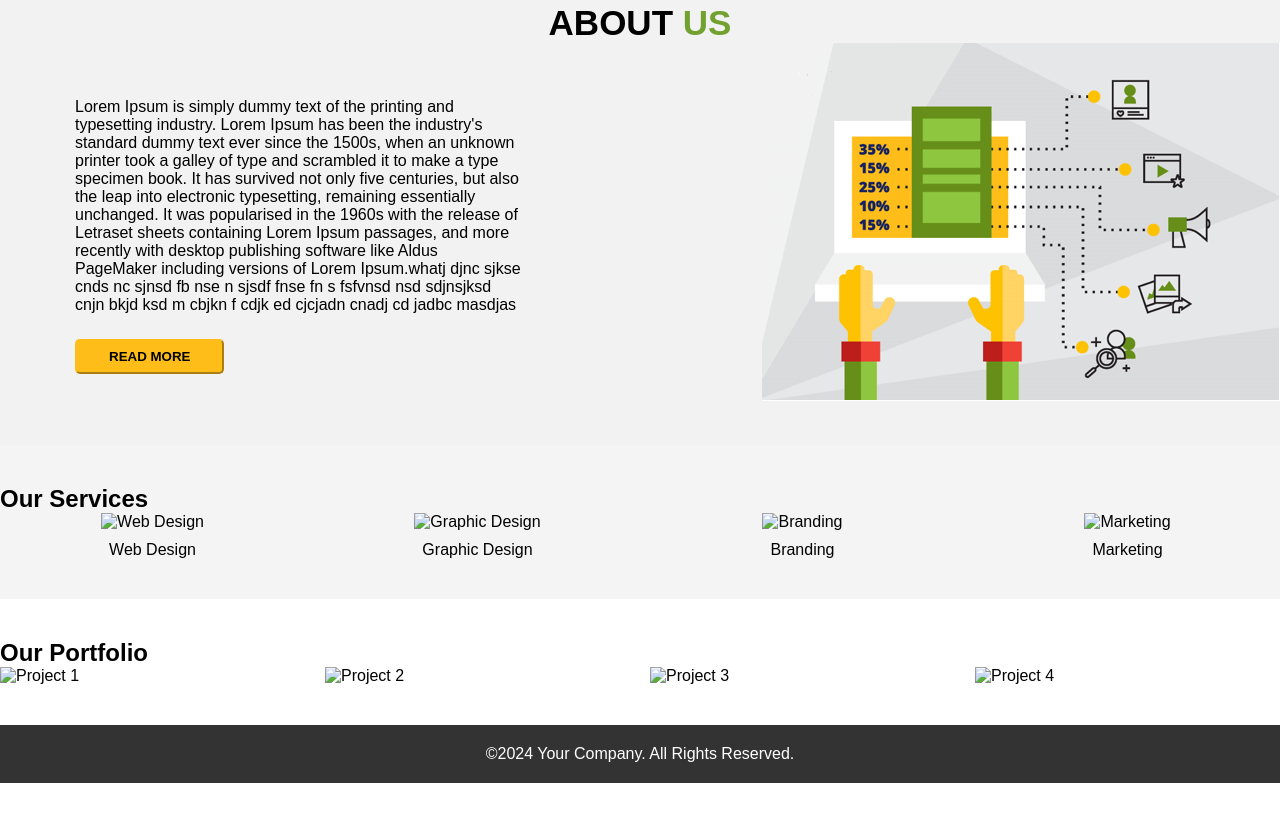
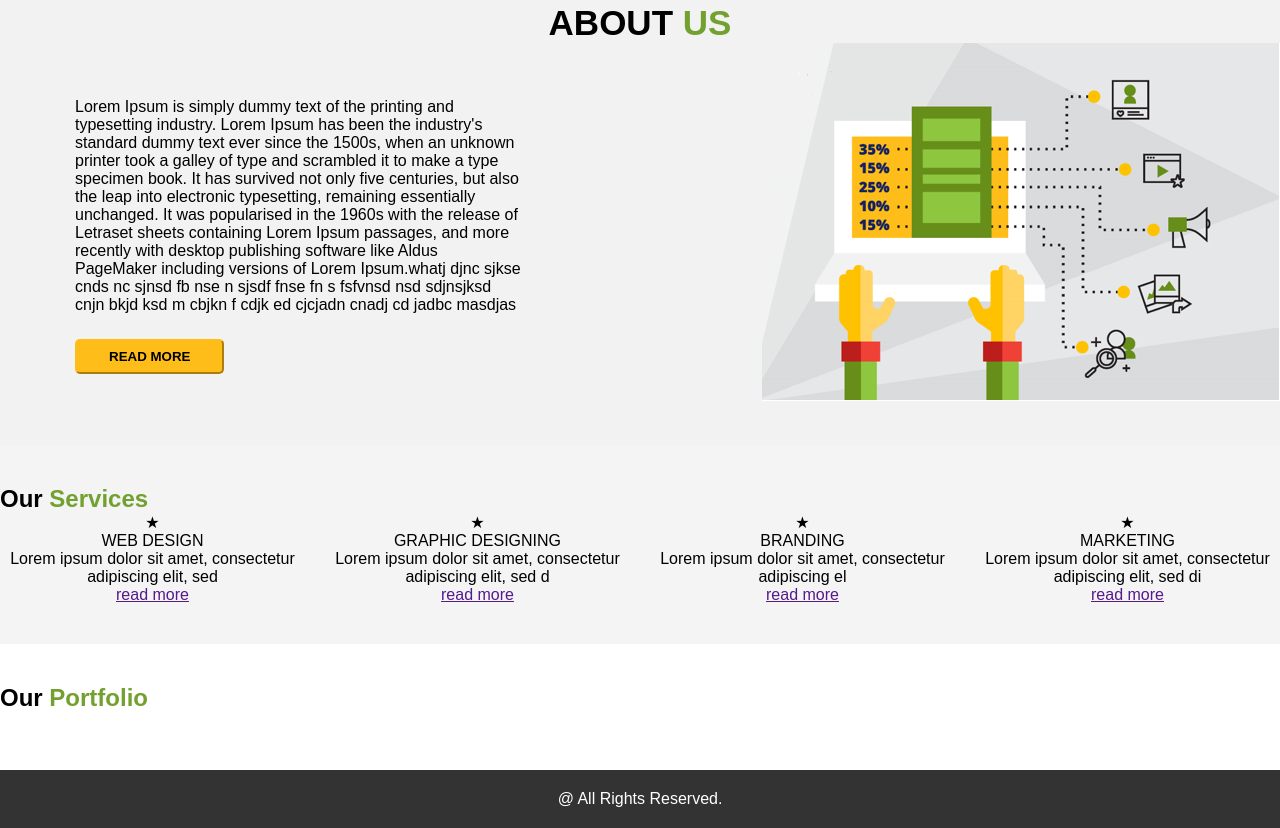
Before and after one commit to Huzaifa206/panacloud-website, a plain HTML site: page index.html in a window 1280 px wide. Shown: the part 868-1696 px from the top of the page. Before the commit the page ends 1651 px from the top, so only its background shows below. Drawn offline with Linux system fonts and the light colour scheme.

Commit message:
Update index.html

```diff
--- a/index.html
+++ b/index.html
@@ -11,19 +11,19 @@
         <div class="contactbar">
             <p>+123-0111-3001</p>
             <p>+123-0111-3001</p>
-            <a href="#" class="button">Call Me Back</a>
+            <a href="" class="button">Call Me Back</a>
         </div>
         <div class="navbar">
             <img class="logo" src="websitelogo.png" alt="Company Logo">
                 <ul>
-                    <li><a href="#">Why Us</a></li>
-                    <li><a href="#">About</a></li>
-                    <li><a href="#">Services</a></li>
-                    <li><a href="#">Portfolio</a></li>
-                    <li><a href="#">Process</a></li>
-                    <li><a href="#">Reviews</a></li>
-                    <li><a href="#">Our skills</a></li>
-                    <li><a href="#">Contact us</a></li>
+                    <li><a href="">Why Us</a></li>
+                    <li><a href="">About</a></li>
+                    <li><a href="">Services</a></li>
+                    <li><a href="">Portfolio</a></li>
+                    <li><a href="">Process</a></li>
+                    <li><a href="">Reviews</a></li>
+                    <li><a href="">Our skills</a></li>
+                    <li><a href="">Contact us</a></li>
                 </ul>
         </div>
     </header>
@@ -32,7 +32,7 @@
         <div>
             <h1>WE ARE EXPERTS</h1>
             <p>Lorem ipsum dolor sit amet, consectetur adipiscing elit.</p>
-            <button href="#" >Read More</button>
+            <button href="" >Read More</button>
         </div>
         <div class="designbox1">a</div>
         <div class="designbox2">a</div>
@@ -59,7 +59,7 @@
                     <p>Experience</p>
                 </div>
                 <div class="advantage-item">
-                    <img src="client.png" alt="Happy Clients">
+                    <img src="client.png" alt="Happy clients">
                     <p>Happy Clients</p>
                 </div>
                 <div class="advantage-item">
@@ -79,7 +79,7 @@
             <div class="about-content">
                 <div class="about-text">
                     <p>Lorem Ipsum is simply dummy text of the printing and typesetting industry. Lorem Ipsum has been the industry's standard dummy text ever since the 1500s, when an unknown printer took a galley of type and scrambled it to make a type specimen book. It has survived not only five centuries, but also the leap into electronic typesetting, remaining essentially unchanged. It was popularised in the 1960s with the release of Letraset sheets containing Lorem Ipsum passages, and more recently with desktop publishing software like Aldus PageMaker including versions of Lorem Ipsum.whatj djnc sjkse cnds nc sjnsd fb nse n sjsdf fnse fn s fsfvnsd nsd sdjnsjksd cnjn bkjd  ksd m cbjkn f cdjk ed  cjcjadn cnadj cd jadbc masdjas</p>
-                    <button href="#" class="button">Read More</button>
+                    <button href="" class="button">Read More</button>
                 </div>
                 <div class="about-image">
                     <img src="about.png" alt="About Us">
@@ -89,24 +89,54 @@
     </section>
 
     <section class="services">
-        <div class="container">
-            <h2>Our Services</h2>
+        <div>
+            <h2>
+                <span class="text-black">Our</span>
+                <span class="text-green">Services</span>
+            </h2>
             <div class="services-grid">
-                <div class="service-item">
-                    <img src="service1.png" alt="Web Design">
-                    <p>Web Design</p>
+                <div class="service-box">
+                    <div class="circle">
+                        <div class="star">★</div>
+                    </div>
+                    <div class="title">WEB DESIGN</div>
+                    <div class="description">
+                        <p>Lorem ipsum dolor sit amet, consectetur adipiscing elit, sed</p>
+                    </div>
+                    <a href="" class="read-more">read more</a>
                 </div>
-                <div class="service-item">
-                    <img src="service2.png" alt="Graphic Design">
-                    <p>Graphic Design</p>
+
+                <div class="service-box">
+                    <div class="circle">
+                        <div class="star">★</div>
+                    </div>
+                    <div class="title">GRAPHIC DESIGNING</div>
+                    <div class="description">
+                        <p>Lorem ipsum dolor sit amet, consectetur adipiscing elit, sed d</p>
+                    </div>
+                    <a href="" class="read-more">read more</a>
                 </div>
-                <div class="service-item">
-                    <img src="service3.png" alt="Branding">
-                    <p>Branding</p>
+
+                <div class="service-box">
+                    <div class="circle">
+                        <div class="star">★</div>
+                    </div>
+                    <div class="title">BRANDING</div>
+                    <div class="description">
+                        <p>Lorem ipsum dolor sit amet, consectetur adipiscing el</p>
+                    </div>
+                    <a href="" class="read-more">read more</a>
                 </div>
-                <div class="service-item">
-                    <img src="service4.png" alt="Marketing">
-                    <p>Marketing</p>
+
+                <div class="service-box">
+                    <div class="circle">
+                        <div class="star">★</div>
+                    </div>
+                    <div class="title">MARKETING</div>
+                    <div class="description">
+                        <p>Lorem ipsum dolor sit amet, consectetur adipiscing elit, sed di</p>
+                    </div>
+                    <a href="" class="read-more">read more</a>
                 </div>
             </div>
         </div>
@@ -114,28 +144,31 @@
 
 
     <section class="portfolio">
-        <div class="container">
-            <h2>Our Portfolio</h2>
+        <div >
+            <h2>
+                <span class="text-black">Our</span>
+                <span class="text-green">Portfolio</span>
+            </h2>
             <div class="portfolio-grid">
                 <div class="portfolio-item">
-                    <img src="portfolio1.png" alt="Project 1">
+                    <img src="">
                 </div>
                 <div class="portfolio-item">
-                    <img src="portfolio2.png" alt="Project 2">
+                    <img src="">
                 </div>
                 <div class="portfolio-item">
-                    <img src="portfolio3.png" alt="Project 3">
+                    <img src="">
                 </div>
                 <div class="portfolio-item">
-                    <img src="portfolio4.png" alt="Project 4">
+                    <img src="">
                 </div>
             </div>
         </div>
     </section>
 
     <footer>
-        <div class="container">
-            <p>©2024 Your Company. All Rights Reserved.</p>
+        <div>
+            <p>@ All Rights Reserved.</p>
         </div>
     </footer>
 </body>
```
